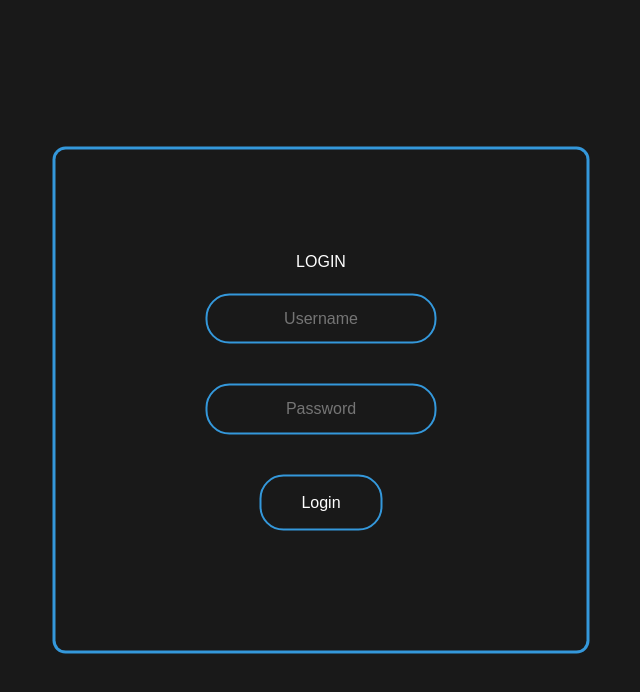
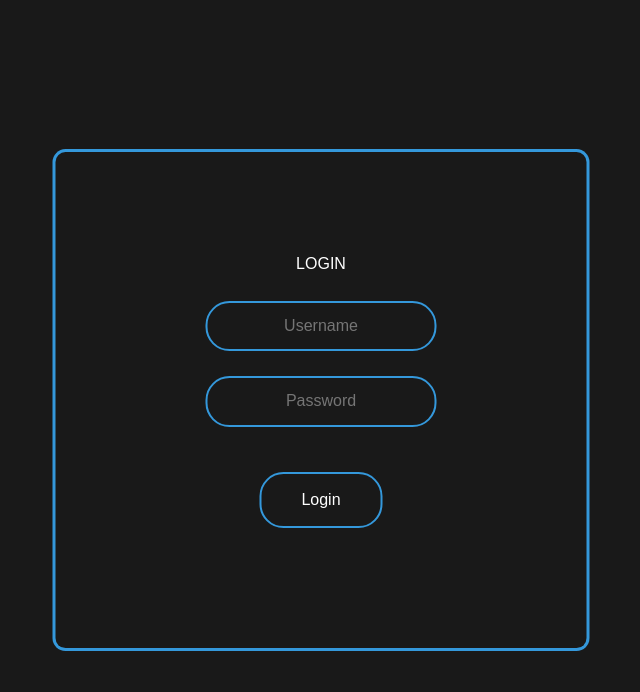
Before and after one commit to mnats725/mnatsakan-chat-ui, a React (Create React App) app: page / in a window 1280 px wide. Shown: the top 692 px of the page, without its empty margins (319-959 px from the left). Built offline with nearby package versions, Linux system fonts and the light colour scheme.

Commit message:
style: auth-page-sel2

```diff
--- a/src/pages/auth-page/auth-page.css
+++ b/src/pages/auth-page/auth-page.css
@@ -1,16 +1,17 @@
 .auth-form {
+  display: flex;
+  flex-direction: column;
   position: absolute;
   top: 50%;
   left: 50%;
   font-family: sans-serif;
-  display: flex;
-  flex-direction: column;
   border-radius: 10px;
   box-shadow: 0 0 0 3px #3498db;
   padding: 100px 150px;
   transform: translate(-50%, -50%);
   background: #191919;
   text-align: center;
+  row-gap: 25px;
 }
 
 .auth-form h1 {
@@ -20,30 +21,24 @@
 }
 
 .auth-form input {
-  margin: 20px auto;
   text-align: center;
   border: 2px solid #3498db;
   padding: 14px 10px;
-  outline: none;
-  color: ffffff;
+  color: #ffffff;
   border-radius: 24px;
   transition: 0.24s;
 }
 
 .auth-form input:focus {
-  width: 280px;
-  border-color: #3498db;
+  border-color: #1846dd;
 }
 
 .button {
-  border: 0;
-  background: none;
-  display: block;
+  background: transparent;
   margin: 20px auto;
   text-align: center;
   border: 2px solid #3498db;
   padding: 14px 40px;
-  outline: none;
   color: #ffffff;
   border-radius: 24px;
   transition: 0.24s;
@@ -51,5 +46,5 @@
 }
 
 .button:hover {
-  background: #1c9cb3;
+  background: #1846dd;
 }
```
